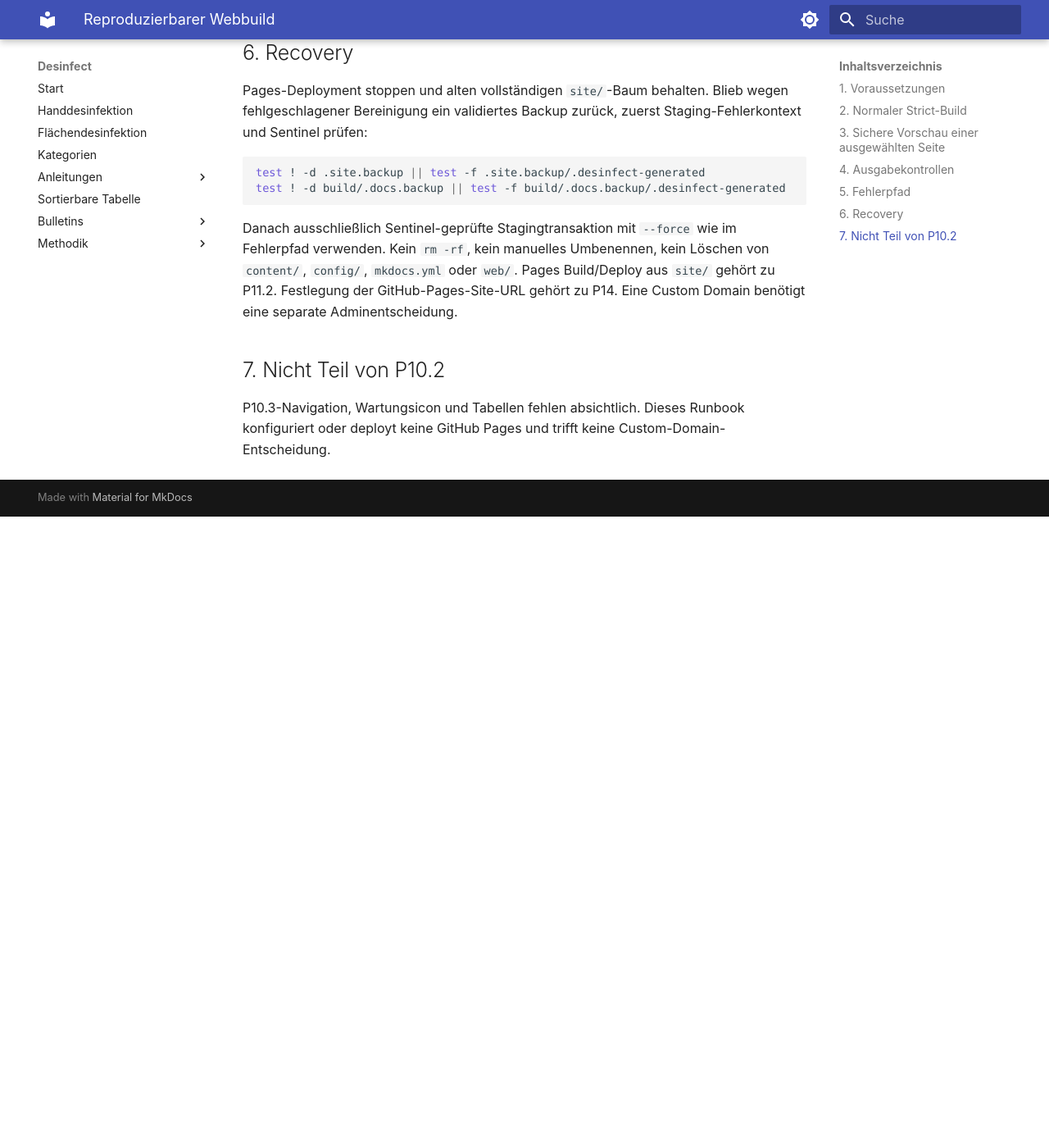
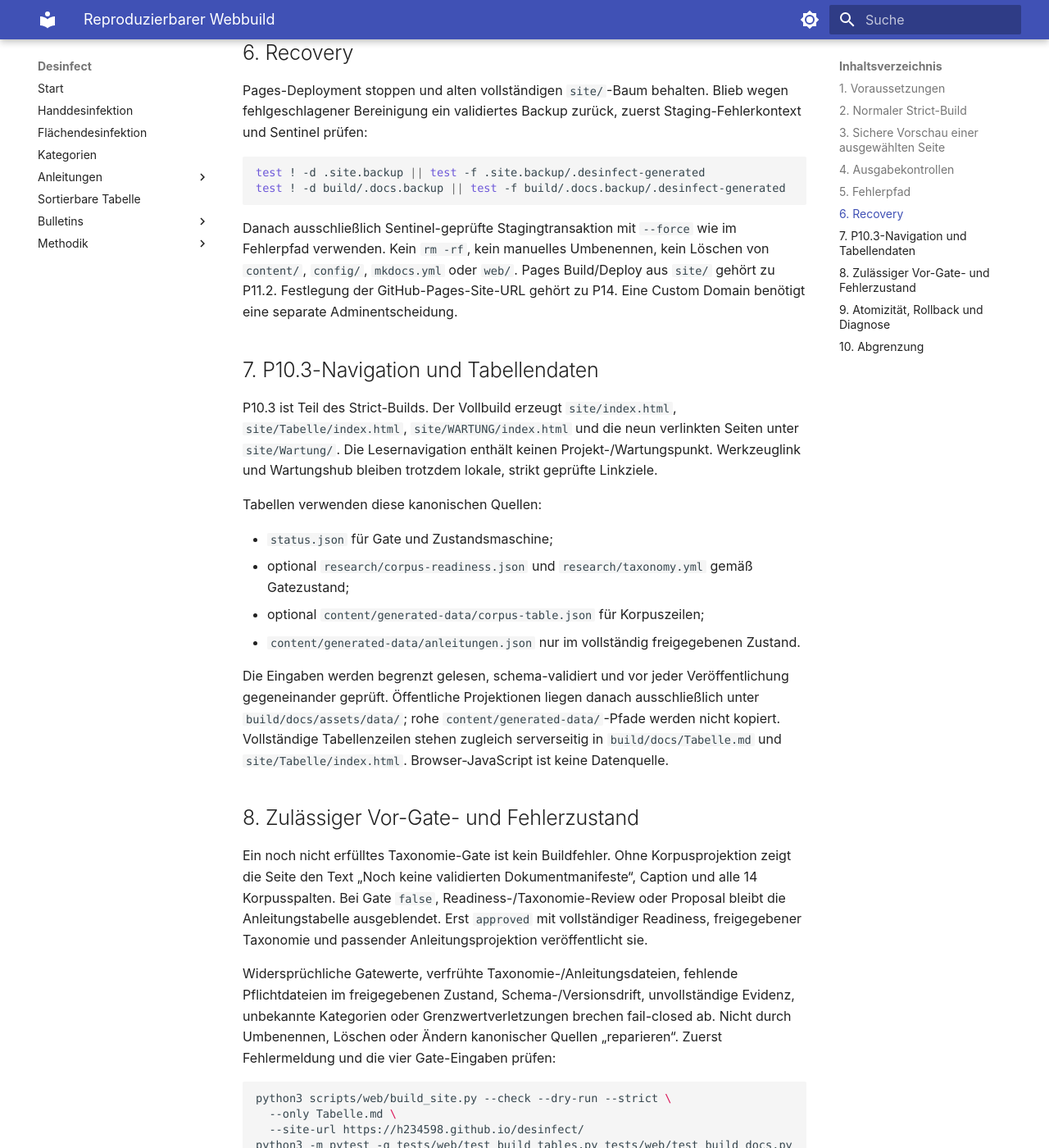
Before and after one commit to H234598/desinfect, an MkDocs documentation site: the page built from docs/Wartung/WEB-BUILD.md, in a window 1280 px wide and 1400 px high, scrolled down 2208 px. Shown: the whole window at 82% size. Built offline with MkDocs 1.6.1 and Material for MkDocs 9.7.7, drawn with Linux system fonts in a browser that asks for light colours; before the commit the page ends 2838 px from its top, so only the background shows below that; some of the changed text lies outside the part shown.

````diff
--- a/docs/Wartung/WEB-BUILD.md
+++ b/docs/Wartung/WEB-BUILD.md
@@ -115,8 +115,68 @@
 gehört zu P11.2. Festlegung der GitHub-Pages-Site-URL gehört zu P14. Eine Custom
 Domain benötigt eine separate Adminentscheidung.
 
-## 7. Nicht Teil von P10.2
+## 7. P10.3-Navigation und Tabellendaten
 
-P10.3-Navigation, Wartungsicon und Tabellen fehlen absichtlich. Dieses Runbook
-konfiguriert oder deployt keine GitHub Pages und trifft keine Custom-Domain-
-Entscheidung.
+P10.3 ist Teil des Strict-Builds. Der Vollbuild erzeugt `site/index.html`,
+`site/Tabelle/index.html`, `site/WARTUNG/index.html` und die neun verlinkten Seiten unter
+`site/Wartung/`. Die Lesernavigation enthält keinen Projekt-/Wartungspunkt. Werkzeuglink und
+Wartungshub bleiben trotzdem lokale, strikt geprüfte Linkziele.
+
+Tabellen verwenden diese kanonischen Quellen:
+
+- `status.json` für Gate und Zustandsmaschine;
+- optional `research/corpus-readiness.json` und `research/taxonomy.yml` gemäß Gatezustand;
+- optional `content/generated-data/corpus-table.json` für Korpuszeilen;
+- `content/generated-data/anleitungen.json` nur im vollständig freigegebenen Zustand.
+
+Die Eingaben werden begrenzt gelesen, schema-validiert und vor jeder Veröffentlichung
+gegeneinander geprüft. Öffentliche Projektionen liegen danach ausschließlich unter
+`build/docs/assets/data/`; rohe `content/generated-data/`-Pfade werden nicht kopiert.
+Vollständige Tabellenzeilen stehen zugleich serverseitig in `build/docs/Tabelle.md` und
+`site/Tabelle/index.html`. Browser-JavaScript ist keine Datenquelle.
+
+## 8. Zulässiger Vor-Gate- und Fehlerzustand
+
+Ein noch nicht erfülltes Taxonomie-Gate ist kein Buildfehler. Ohne Korpusprojektion zeigt die
+Seite den Text „Noch keine validierten Dokumentmanifeste“, Caption und alle 14 Korpusspalten.
+Bei Gate `false`, Readiness-/Taxonomie-Review oder Proposal bleibt die Anleitungstabelle
+ausgeblendet. Erst `approved` mit vollständiger Readiness, freigegebener Taxonomie und
+passender Anleitungsprojektion veröffentlicht sie.
+
+Widersprüchliche Gatewerte, verfrühte Taxonomie-/Anleitungsdateien, fehlende Pflichtdateien
+im freigegebenen Zustand, Schema-/Versionsdrift, unvollständige Evidenz, unbekannte
+Kategorien oder Grenzwertverletzungen brechen fail-closed ab. Nicht durch Umbenennen,
+Löschen oder Ändern kanonischer Quellen „reparieren“. Zuerst Fehlermeldung und die vier
+Gate-Eingaben prüfen:
+
+```bash
+python3 scripts/web/build_site.py --check --dry-run --strict \
+  --only Tabelle.md \
+  --site-url https://h234598.github.io/desinfect/
+python3 -m pytest -q tests/web/test_build_tables.py tests/web/test_build_docs.py
+git status --short
+```
+
+Der Teilpreview baut nur die ausgewählte Seite in Wegwerfverzeichnissen und publiziert
+nichts. `git status --short` muss danach für kanonische Quellen leer bleiben.
+
+## 9. Atomizität, Rollback und Diagnose
+
+Docs und Site bleiben zwei getrennte atomare Veröffentlichungen. `build/docs/` wird zuerst
+vollständig gestaged, validiert und ersetzt. Danach baut MkDocs aus einem festgehaltenen
+Docs-Baum eine vollständige Site und ersetzt `site/` atomar. Ein später Sitefehler rollt
+nicht die bereits vollständigen neuen Docs zurück; die vorherige vollständige Site bleibt
+aktiv. Ein Fehler innerhalb einer Stagingtransaktion stellt das jeweilige sentinel-geprüfte
+alte Ziel wieder her.
+
+Diagnose bleibt read-only gegenüber `content/`, `config/`, `web/`, `mkdocs.yml`,
+`status.json` und `research/`. Erlaubt sind Logs, Hashvergleiche, `git diff`,
+sentinel-geprüfte Zielinspektion und der Dry-run. Keine Source-Mutation, kein manuelles
+Verschieben veröffentlichter Bäume und kein Löschen eines Backups. `--force` erst nach
+Identitäts- und Sentinelprüfung wie in Abschnitt 5 verwenden.
+
+## 10. Abgrenzung
+
+Der Build konfiguriert oder deployt keine GitHub Pages und trifft keine Custom-Domain-
+Entscheidung. Echte Browser-, Axe- und 390-Pixel-Abnahme gehört zu P11.4. P09.4-Live-
+Deployment und dessen separater 301-Blocker werden durch P10.3 nicht verändert.
````
Also changed, not shown: docs/Wartung/UX.md (added, +131 -0 lines), web/assets/stylesheets/extra.css (+127 -0 lines), 2 other files.
